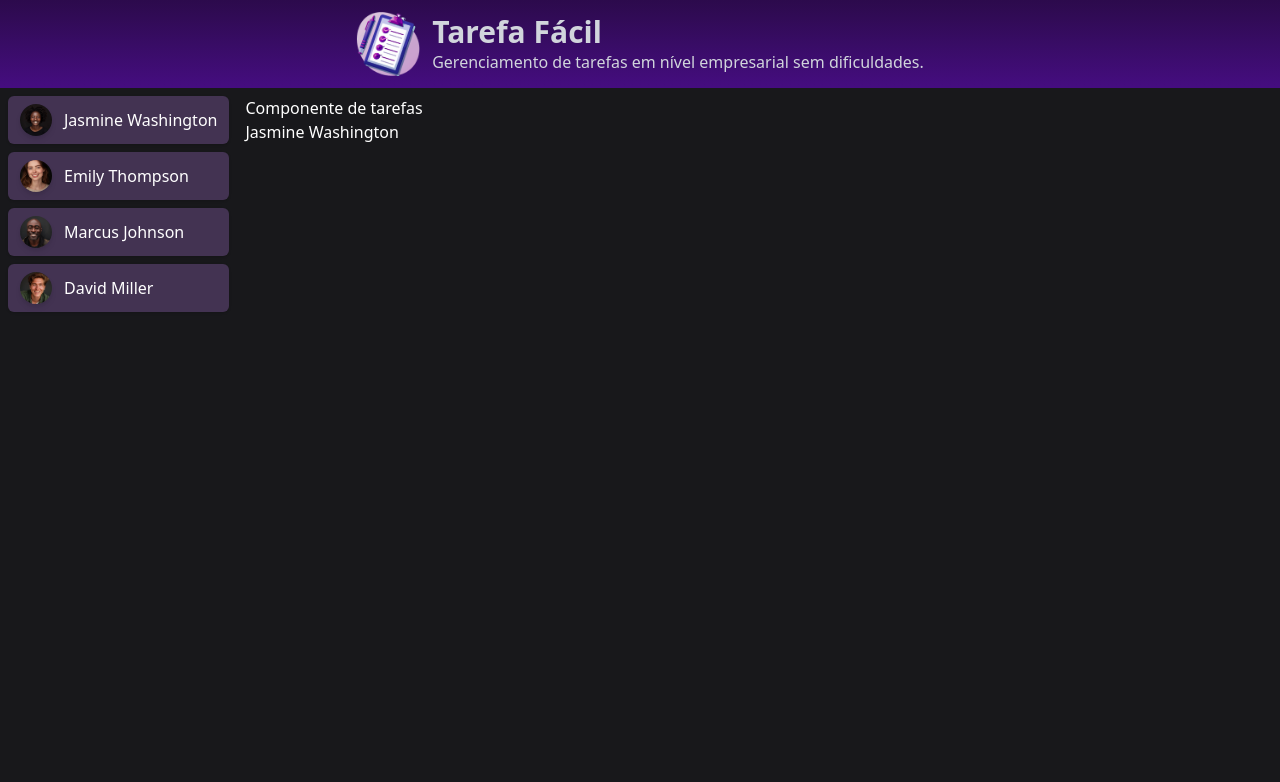
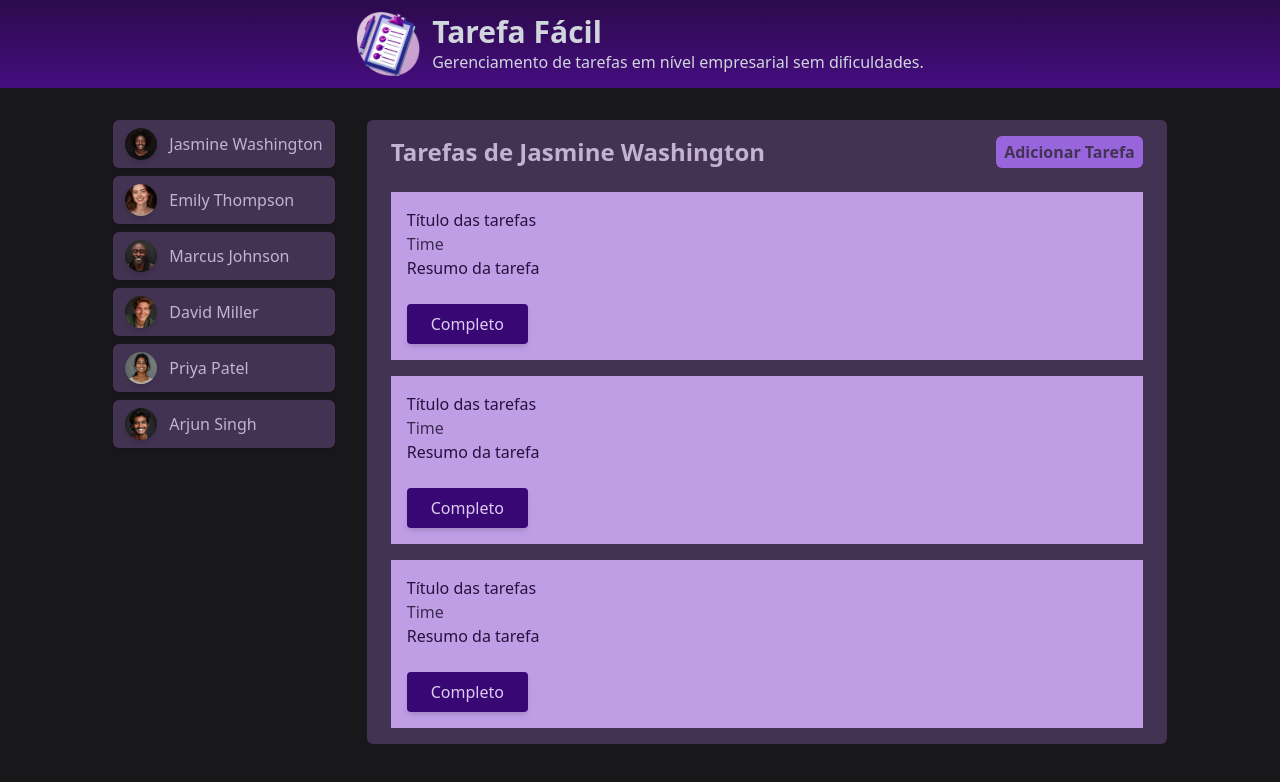
Before and after one commit to mrcomputer2018/angular-easy-task, an Angular app: page / in a window 1280 px wide. Both pictures are taken after a click on the button "Jasmine Washington". Shown: the top 782 px of the page. Built offline with nearby package versions, Linux system fonts and the light colour scheme.

Commit message:
feat: implement dynamic user selection and task management components

```diff
--- a/src/app/app.component.html
+++ b/src/app/app.component.html
@@ -1,33 +1,19 @@
 <app-header />
-<main class="p-2 flex flex-row gap-4">
+<main class="p-2 flex flex-row gap-8 justify-center mt-6">
     <ul id="users" class="flex flex-col gap-2 max-w-60">
+        @for (user of users; track $index) {
         <li>
-            <app-user
-                [user]="users[0]"
-                (select)="onSelectUser($event)"
-            />
+            <app-user [user]="users[$index]" (select)="onSelectUser($event)" />
         </li>
-        <li>
-            <app-user
-                [user]="users[1]"
-                (select)="onSelectUser($event)"
-            />
-        </li>
-        <li>
-            <app-user
-                [user]="users[2]"
-                (select)="onSelectUser($event)"
-            />
-        </li>
-        <li>
-            <app-user
-                [user]="users[3]"
-                (select)="onSelectUser($event)"
-            />
-        </li>
+        }
     </ul>
     <div>
+        @if (selectedUserId) {
         <app-tasks [name]="name" />
+        } @else {
+        <p class="text-gray-500 text-center w-[800px] text-lg font-bold py-40">
+            Selecione um usuário para ver suas tarefas
+        </p>
+        }
     </div>
-
 </main>
--- a/src/app/app.component.ts
+++ b/src/app/app.component.ts
@@ -12,7 +12,7 @@ import { TasksComponent } from "./components/tasks/tasks.component";
 export class AppComponent {
     title = 'angular-easy-task';
     users = DUMMY_USERS;
-    selectedUserId: string = "u1";
+    selectedUserId?: string;
     name: string = '';
 
     private get selectedUser() {
--- /dev/null
+++ b/src/app/components/tasks/task/task.component.html
@@ -0,0 +1,10 @@
+<article class="p-4 bg-[#bf9ee5] text-[#25113d]">
+    <h2>Título das tarefas</h2>
+    <time class="text-[#3c2c50]">Time</time>
+    <p>Resumo da tarefa</p>
+    <div class="flex justify-between items-center mt-6">
+        <button class="text-md bg-[#380774] text-[#decdf2] hover:bg-[#4a0774] rounded-sm py-2 px-6 shadow-md transition-all duration-300">
+            Completo
+        </button>
+    </div>
+</article>
--- a/src/app/components/tasks/tasks.component.html
+++ b/src/app/components/tasks/tasks.component.html
@@ -1,4 +1,27 @@
-<section>
-    <h1>Componente de tarefas</h1>
-    <p>{{ name }}</p>
+<section class="bg-[#433352] text-[#c3b3d1] py-4 px-6 rounded-md w-[800px]">
+    <header class="flex flex-row justify-between items-center mb-6 w-full">
+        <h2 class="font-bold text-2xl text-center">Tarefas de {{ name }}</h2>
+        <menu>
+            <button
+                class="text-[#433352] bg-[#9965dd] hover:bg-[#a565dd] px-2 py-1 rounded-md transition ease-in-out duration-300 text-md cursor-pointer font-bold"
+                (click)="addTask()"
+            >
+                Adicionar Tarefa
+            </button>
+        </menu>
+    </header>
+
+    <div>
+        <ul class="flex flex-col gap-4 rounded-md">
+            <li>
+                <app-task />
+            </li>
+             <li>
+                <app-task />
+            </li>
+             <li>
+                <app-task />
+            </li>
+        </ul>
+    </div>
 </section>
--- a/src/app/components/tasks/tasks.component.ts
+++ b/src/app/components/tasks/tasks.component.ts
@@ -1,11 +1,17 @@
 import { Component, Input } from '@angular/core';
+import { TaskComponent } from './task/task.component';
 
 @Component({
     selector: 'app-tasks',
     standalone: true,
-    imports: [],
+    imports: [TaskComponent],
     templateUrl: './tasks.component.html',
 })
 export class TasksComponent {
     @Input() name?: string;
+
+    addTask() {
+        // Logic to add a task
+        console.log('Task added');
+    }
 }
--- a/src/app/components/user/user.component.html
+++ b/src/app/components/user/user.component.html
@@ -1,7 +1,7 @@
 <div class="rounded-md shadow-sm overflow-hidden">
     <button
         (click)="onSelectUser()"
-        class="flex flex-row items-center gap-3 bg-[#433352] text-[ #c3b3d1 ] cursor-pointer w-full min-w-40 text-left hover:bg-[#9965dd] hover:text-[#150722] transition ease-in-out color duration-400 px-3 py-2"
+        class="flex flex-row items-center gap-3 bg-[#433352] text-[#c3b3d1] cursor-pointer w-full min-w-40 text-left hover:bg-[#9965dd] hover:text-[#150722] transition ease-in-out color duration-400 px-3 py-2"
     >
         <img
             [src]="user.avatar"
```
Also changed, not shown: src/app/components/tasks/task/task.component.ts (added, +8 -0 lines), 2 other files (tests, documents, lock files or other folders).
